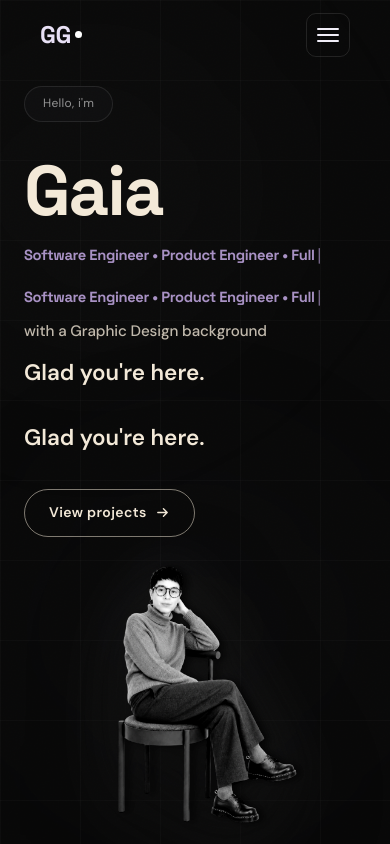
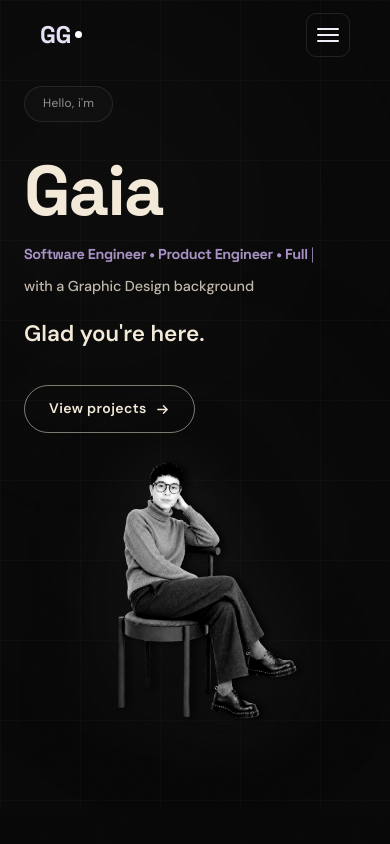
Before and after one commit to GaiaGomez/gaia-gomez-portfolio, a React (Vite) app: page / in a window 390 px wide. Shown: the top 844 px of the page. Built offline with nearby package versions, Linux system fonts and the light colour scheme.

Commit message:
update hero role typewriter

```diff
--- a/src/components/Hero.jsx
+++ b/src/components/Hero.jsx
@@ -5,16 +5,16 @@ const roles = [
 ];
 
 const chips = [
-  { label: 'Product', top: '20%', right: '10%', left: 'auto', bottom: 'auto', delay: '0s',   color: '#A891C4' },
-  { label: 'Code', top: '43%', right: '3.5%', left: 'auto', bottom: 'auto', delay: '0.6s',  color: '#A891C4' },
+  { label: 'Product', top: '20%', right: '10%', left: 'auto', bottom: 'auto', delay: '0s', color: '#A891C4' },
+  { label: 'Code', top: '43%', right: '3.5%', left: 'auto', bottom: 'auto', delay: '0.6s', color: '#A891C4' },
   { label: 'Architecture', top: '67%', right: '10%', left: 'auto', bottom: 'auto', delay: '0.9s', color: '#A891C4' },
   { label: 'Design', top: 'auto', right: '10%', left: 'auto', bottom: '12%', delay: '1.2s', color: '#A891C4' },
-  { label: 'AI', top: '24%', right: '33%', left: 'auto', bottom: 'auto', delay: '0.4s',    color: '#A891C4' },
+  { label: 'AI', top: '24%', right: '33%', left: 'auto', bottom: 'auto', delay: '0.4s', color: '#A891C4' },
 ];
 
 export default function Hero() {
-  const [displayed,  setDisplayed]  = useState('');
-  const [roleIdx,    setRoleIdx]    = useState(0);
+  const [displayed, setDisplayed] = useState('');
+  const [roleIdx, setRoleIdx] = useState(0);
   const [isDeleting, setIsDeleting] = useState(false);
   const [showCursor, setShowCursor] = useState(true);
   const sectionRef = useRef(null);
@@ -22,10 +22,18 @@ export default function Hero() {
   // Scroll-based scale: 1 → 0.96 over one viewport height
   useEffect(() => {
     if (window.matchMedia('(prefers-reduced-motion: reduce)').matches) return;
+
     const onScroll = () => {
-      const scale = Math.max(0.96, Math.min(1, 1 - (window.scrollY / window.innerHeight) * 0.04));
-      if (sectionRef.current) sectionRef.current.style.transform = `scale(${scale})`;
+      const scale = Math.max(
+        0.96,
+        Math.min(1, 1 - (window.scrollY / window.innerHeight) * 0.04)
+      );
+
+      if (sectionRef.current) {
+        sectionRef.current.style.transform = `scale(${scale})`;
+      }
     };
+
     window.addEventListener('scroll', onScroll, { passive: true });
     return () => window.removeEventListener('scroll', onScroll);
   }, []);
@@ -34,9 +42,13 @@ export default function Hero() {
   useEffect(() => {
     const fullText = roles[roleIdx];
     let timeout;
+
     if (!isDeleting) {
       if (displayed.length < fullText.length) {
-        timeout = setTimeout(() => setDisplayed(fullText.slice(0, displayed.length + 1)), 42);
+        timeout = setTimeout(
+          () => setDisplayed(fullText.slice(0, displayed.length + 1)),
+          42
+        );
       } else {
         timeout = setTimeout(() => setIsDeleting(true), 3600);
       }
@@ -45,20 +57,24 @@ export default function Hero() {
         timeout = setTimeout(() => setDisplayed(displayed.slice(0, -1)), 45);
       } else {
         setIsDeleting(false);
-        setRoleIdx(i => (i + 1) % roles.length);
+        setRoleIdx((i) => (i + 1) % roles.length);
       }
     }
+
     return () => clearTimeout(timeout);
   }, [displayed, isDeleting, roleIdx]);
 
   // Blinking cursor
   useEffect(() => {
-    const iv = setInterval(() => setShowCursor(v => !v), 530);
+    const iv = setInterval(() => setShowCursor((v) => !v), 530);
     return () => clearInterval(iv);
   }, []);
 
   return (
-    <section ref={sectionRef} className="hero-section" style={{
+    <section
+      ref={sectionRef}
+      className="hero-section"
+      style={{
         minHeight: '100vh',
         display: 'flex',
         alignItems: 'center',
@@ -67,42 +83,63 @@ export default function Hero() {
         background: '#090909',
         transformOrigin: 'top center',
         willChange: 'transform',
-    }}>
+      }}
+    >
+      {/* ── BG blobs ─────────────────────────────────── */}
+      <div
+        style={{
+          position: 'absolute',
+          top: '-15%',
+          right: '-8%',
+          width: '650px',
+          height: '650px',
+          borderRadius: '50%',
+          background: 'radial-gradient(circle, rgba(255,255,255,0.022) 0%, transparent 68%)',
+          filter: 'blur(72px)',
+          pointerEvents: 'none',
+        }}
+      />
 
-      {/* ── BG blobs ─────────────────────────────────── */}
-      <div style={{
-        position: 'absolute', top: '-15%', right: '-8%',
-        width: '650px', height: '650px', borderRadius: '50%',
-        background: 'radial-gradient(circle, rgba(255,255,255,0.022) 0%, transparent 68%)',
-        filter: 'blur(72px)', pointerEvents: 'none',
-      }} />
-      <div style={{
-        position: 'absolute', bottom: '5%', left: '-12%',
-        width: '480px', height: '480px', borderRadius: '50%',
+      <div
+        style={{
+          position: 'absolute',
+          bottom: '5%',
+          left: '-12%',
+          width: '480px',
+          height: '480px',
+          borderRadius: '50%',
           background: 'radial-gradient(circle, rgba(80,80,90,0.06) 0%, transparent 70%)',
-        filter: 'blur(80px)', pointerEvents: 'none',
-      }} />
+          filter: 'blur(80px)',
+          pointerEvents: 'none',
+        }}
+      />
 
       {/* ── Subtle grid ──────────────────────────────── */}
-      <div style={{
-        position: 'absolute', inset: 0, pointerEvents: 'none',
+      <div
+        style={{
+          position: 'absolute',
+          inset: 0,
+          pointerEvents: 'none',
           backgroundImage: `
             linear-gradient(rgba(255,255,255,0.018) 1px, transparent 1px),
             linear-gradient(90deg, rgba(255,255,255,0.018) 1px, transparent 1px)
           `,
           backgroundSize: '80px 80px',
-      }} />
+        }}
+      />
 
       {/* ── Floating chips ───────────────────────────── */}
-      {chips.map(chip => (
+      {chips.map((chip) => (
         <div
           key={chip.label}
           className="hero-chip"
           data-chip={chip.label.toLowerCase()}
           style={{
             position: 'absolute',
-            top: chip.top, right: chip.right,
-            left: chip.left, bottom: chip.bottom,
+            top: chip.top,
+            right: chip.right,
+            left: chip.left,
+            bottom: chip.bottom,
             padding: '10px 20px',
             borderRadius: '999px',
             background: 'rgba(16,16,18,0.88)',
@@ -113,7 +150,7 @@ export default function Hero() {
             fontWeight: '500',
             letterSpacing: '0.3px',
             backdropFilter: 'blur(10px)',
-            animation: `floatChip 5s ease-in-out infinite`,
+            animation: 'floatChip 5s ease-in-out infinite',
             animationDelay: chip.delay,
             pointerEvents: 'none',
             whiteSpace: 'nowrap',
@@ -123,8 +160,10 @@ export default function Hero() {
         </div>
       ))}
 
-      {/* ── Spinning circle (right side) ─────────────── */}
-      <div className="hero-spin-circle" style={{
+      {/* ── Spinning circle ──────────────────────────── */}
+      <div
+        className="hero-spin-circle"
+        style={{
           position: 'absolute',
           right: '17%',
           top: '40%',
@@ -133,11 +172,16 @@ export default function Hero() {
           height: '96px',
           animation: 'spinCircle 12s linear infinite',
           pointerEvents: 'none',
-      }}>
+        }}
+      >
         <svg viewBox="0 0 96 96" width="96" height="96">
           <defs>
-            <path id="circlePath" d="M 48,48 m -34,0 a 34,34 0 1,1 68,0 a 34,34 0 1,1 -68,0" />
+            <path
+              id="circlePath"
+              d="M 48,48 m -34,0 a 34,34 0 1,1 68,0 a 34,34 0 1,1 -68,0"
+            />
           </defs>
+
           <text
             fontFamily="'Space Grotesk', sans-serif"
             fontSize="10"
@@ -146,11 +190,12 @@ export default function Hero() {
             fill="#A891C4"
             opacity="0.7"
           >
-            <textPath href="#circlePath">LET'S  MAKE  COOL  THINGS </textPath>
+            <textPath href="#circlePath">LET&apos;S MAKE COOL THINGS </textPath>
           </text>
         </svg>
-        {/* Center star */}
-        <div style={{
+
+        <div
+          style={{
             position: 'absolute',
             inset: 0,
             display: 'flex',
@@ -159,18 +204,29 @@ export default function Hero() {
             fontSize: '18px',
             color: '#A891C4',
             opacity: 0.85,
-        }}>
+          }}
+        >
           ✦
         </div>
       </div>
 
       {/* ── Main content ─────────────────────────────── */}
-      <div className="container hero-content-wrap" style={{ paddingTop: '86px', paddingLeft: '34px', marginLeft: 0, maxWidth: 'none', position: 'relative', zIndex: 2 }}>
+      <div
+        className="container hero-content-wrap"
+        style={{
+          paddingTop: '86px',
+          paddingLeft: '34px',
+          marginLeft: 0,
+          maxWidth: 'none',
+          position: 'relative',
+          zIndex: 2,
+        }}
+      >
         <div style={{ maxWidth: '760px' }}>
-
           {/* Group 1: Badge + Name */}
           <div className="fade-in-up" style={{ animationDelay: '0.05s' }}>
-            <div style={{
+            <div
+              style={{
                 display: 'inline-flex',
                 alignItems: 'center',
                 gap: '8px',
@@ -179,101 +235,90 @@ export default function Hero() {
                 background: 'rgba(16,16,18,0.88)',
                 border: '1px solid rgba(255,255,255,0.09)',
                 marginBottom: '38px',
-            }}>
-              <span style={{
+              }}
+            >
+              <span
+                style={{
                   fontFamily: "'DM Sans', sans-serif",
                   fontSize: 'var(--text-meta)',
                   color: 'rgba(255,255,255,0.55)',
                   letterSpacing: '0.3px',
                   fontWeight: '400',
-              }}>
-                Hello, i'm
+                }}
+              >
+                Hello, i&apos;m
               </span>
             </div>
 
-            <h1 style={{
+            <h1
+              style={{
                 fontFamily: "'Space Grotesk', sans-serif",
                 fontSize: 'var(--text-hero-title)',
                 fontWeight: '700',
                 lineHeight: '0.9',
                 letterSpacing: '-2px',
                 marginBottom: '14px',
-            }}>
+              }}
+            >
               <span style={{ display: 'block', color: '#F3E9D8' }}>Gaia</span>
             </h1>
           </div>
 
           {/* Group 2: Typewriter + Subtitle */}
           <div className="fade-in-up" style={{ animationDelay: '0.22s' }}>
-            <div style={{
+            <div
+              style={{
                 marginBottom: '6px',
-              minHeight: '36px',
+                minHeight: '34px',
                 display: 'flex',
                 alignItems: 'center',
                 width: '100%',
-              maxWidth: '820px',
-            }}>
-              <span style={{
+                maxWidth: '620px',
+              }}
+            >
+              <span
+                style={{
                   fontFamily: "'Space Grotesk', sans-serif",
-             fontSize: 'clamp(0.92rem, 1.45vw, 1.28rem)',
+                  fontSize: 'clamp(0.9rem, 1.25vw, 1.18rem)',
                   fontWeight: '700',
                   color: '#A891C4',
                   letterSpacing: '-0.35px',
                   lineHeight: '1.25',
-             }}>
+                  whiteSpace: 'normal',
+                }}
+              >
                 {displayed}
-             <span style={{
+                <span
+                  style={{
                     opacity: showCursor ? 1 : 0,
                     color: '#A891C4',
                     marginLeft: '3px',
                     fontWeight: '300',
                     transition: 'opacity 0.1s',
-             }}>|</span>
+                  }}
+                >
+                  |
                 </span>
-            </div>
-            {/* Group 2: Typewriter + Subtitle */}
-<div className="fade-in-up" style={{ animationDelay: '0.22s' }}>
-  <div style={{
-    marginBottom: '6px',
-    minHeight: '36px',
-    display: 'flex',
-    alignItems: 'center',
-    width: '100%',
-    maxWidth: '900px',
-  }}>
-    <span style={{
-      fontFamily: "'Space Grotesk', sans-serif",
-      fontSize: 'clamp(0.92rem, 1.45vw, 1.28rem)',
-      fontWeight: '700',
-      color: '#A891C4',
-      letterSpacing: '-0.35px',
-      lineHeight: '1.25',
-    }}>
-      {displayed}
-      <span style={{
-        opacity: showCursor ? 1 : 0,
-        color: '#A891C4',
-        marginLeft: '3px',
-        fontWeight: '300',
-        transition: 'opacity 0.1s',
-      }}>|</span>
               </span>
             </div>
 
-  <p style={{
+            <p
+              style={{
                 fontFamily: "'DM Sans', sans-serif",
-    fontSize: 'clamp(0.95rem, 1.25vw, 1.1rem)',
+                fontSize: 'clamp(0.9rem, 1.05vw, 1rem)',
                 color: 'rgba(243,233,216,0.78)',
                 lineHeight: '1.35',
                 marginTop: '2px',
-    marginBottom: '18px',
+                marginBottom: '24px',
                 fontWeight: '500',
                 letterSpacing: '-0.1px',
-  }}>
+              }}
+            >
               with a Graphic Design background
             </p>
 
-  <p style={{
+            <p
+              style={{
                 fontFamily: "'DM Sans', sans-serif",
                 fontSize: 'clamp(1.4rem, 2.2vw, 2.4rem)',
                 color: '#F3E9D8',
@@ -282,21 +327,9 @@ export default function Hero() {
                 fontWeight: '600',
                 width: '100%',
                 maxWidth: '820px',
-  }}>
-    Glad you're here.
-  </p>
-</div>
-            <p style={{
-              fontFamily: "'DM Sans', sans-serif",
-              fontSize: 'clamp(1.4rem, 2.2vw, 2.4rem)',
-              color: '#F3E9D8',
-              lineHeight: '1.2',
-              marginBottom: '38px',
-              fontWeight: '600',
-              width: '100%',
-              maxWidth: '820px',
-            }}>
-              Glad you're here.
+              }}
+            >
+              Glad you&apos;re here.
             </p>
           </div>
 
@@ -310,7 +343,13 @@ export default function Hero() {
               >
                 View projects
                 <svg width="15" height="15" viewBox="0 0 16 16" fill="none">
-                  <path d="M3 8h10M9 4l4 4-4 4" stroke="currentColor" strokeWidth="1.5" strokeLinecap="round" strokeLinejoin="round"/>
+                  <path
+                    d="M3 8h10M9 4l4 4-4 4"
+                    stroke="currentColor"
+                    strokeWidth="1.5"
+                    strokeLinecap="round"
+                    strokeLinejoin="round"
+                  />
                 </svg>
               </a>
             </div>
@@ -335,7 +374,8 @@ export default function Hero() {
           zIndex: 1,
           pointerEvents: 'none',
           userSelect: 'none',
-    filter: 'brightness(1.18) contrast(1.08) drop-shadow(0 24px 42px rgba(0,0,0,0.72)) drop-shadow(0 0 28px rgba(255,255,255,0.08))',
+          filter:
+            'brightness(1.18) contrast(1.08) drop-shadow(0 24px 42px rgba(0,0,0,0.72)) drop-shadow(0 0 28px rgba(255,255,255,0.08))',
           animationDelay: '0.15s',
         }}
       />
@@ -343,17 +383,19 @@ export default function Hero() {
       {/* ── Keyframes ────────────────────────────────── */}
       <style>{`
         @keyframes floatChip {
-          0%, 100% { transform: translateY(0px);   }
-          50%       { transform: translateY(-10px); }
+          0%, 100% { transform: translateY(0px); }
+          50% { transform: translateY(-10px); }
         }
+
         @keyframes spinCircle {
-          from { transform: translateY(-50%) rotate(0deg);   }
-          to   { transform: translateY(-50%) rotate(360deg); }
+          from { transform: translateY(-50%) rotate(0deg); }
+          to { transform: translateY(-50%) rotate(360deg); }
         }
+
         @keyframes shimmerText {
-          0%   { background-position: 0%   50%; }
-          50%  { background-position: 100% 50%; }
-          100% { background-position: 0%   50%; }
+          0% { background-position: 0% 50%; }
+          50% { background-position: 100% 50%; }
+          100% { background-position: 0% 50%; }
         }
 
         .hero-content-wrap {
@@ -367,7 +409,11 @@ export default function Hero() {
         }
 
         @media (max-width: 1024px) {
-          .hero-portrait { height: 68vh !important; left: 66% !important; }
+          .hero-portrait {
+            height: 68vh !important;
+            left: 66% !important;
+          }
+
           .hero-content-wrap {
             position: relative;
             z-index: 3;
@@ -376,7 +422,6 @@ export default function Hero() {
           }
         }
 
-        /* ── Mobile: stack text → portrait → skills ─────── */
         @media (max-width: 768px) {
           .hero-section {
             flex-direction: column !important;
@@ -385,11 +430,13 @@ export default function Hero() {
             min-height: auto !important;
             padding-bottom: 44px;
           }
+
           .hero-content-wrap {
             width: 100% !important;
             padding-left: 24px !important;
             padding-right: 24px !important;
           }
+
           .hero-portrait {
             position: relative !important;
             bottom: auto !important;
@@ -405,37 +452,53 @@ export default function Hero() {
             z-index: 2 !important;
             animation: none !important;
           }
-          .hero-spin-circle { display: none !important; }
-          /* Hide verbose chips, keep 3 simplified skills */
+
+          .hero-spin-circle {
+            display: none !important;
+          }
+
           .hero-chip[data-chip="code"],
-          .hero-chip[data-chip="architecture"] { display: none !important; }
+          .hero-chip[data-chip="architecture"] {
+            display: none !important;
+          }
+
           .hero-chip {
             font-size: 0.72rem !important;
             padding: 7px 14px !important;
             animation: none !important;
           }
-          /* Float 3 skills over portrait bottom area */
+
           .hero-chip[data-chip="product"] {
-            top: auto !important; left: auto !important;
-            right: 20px !important; bottom: 108px !important;
+            top: auto !important;
+            left: auto !important;
+            right: 20px !important;
+            bottom: 108px !important;
           }
+
           .hero-chip[data-chip="design"] {
-            top: auto !important; left: auto !important;
-            right: 20px !important; bottom: 64px !important;
+            top: auto !important;
+            left: auto !important;
+            right: 20px !important;
+            bottom: 64px !important;
           }
+
           .hero-chip[data-chip="ai"] {
-            top: auto !important; left: auto !important;
-            right: 20px !important; bottom: 20px !important;
+            top: auto !important;
+            left: auto !important;
+            right: 20px !important;
+            bottom: 20px !important;
           }
         }
 
-        /* ── Small phones ────────────────────────────────── */
         @media (max-width: 480px) {
           .hero-portrait {
             width: 96% !important;
             max-height: 38vh !important;
           }
-          .hero-chip { display: none !important; }
+
+          .hero-chip {
+            display: none !important;
+          }
         }
       `}</style>
     </section>
```
Lines whose indentation alone changed are shown as unchanged.
